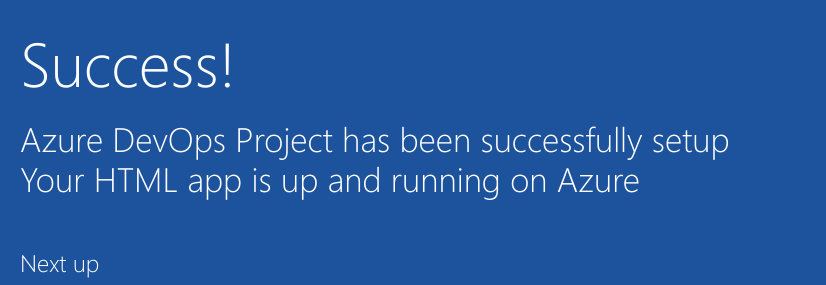
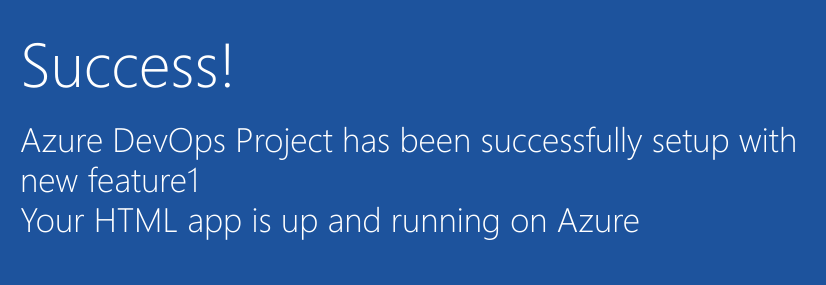
Before and after one commit to madhugandhakale/GitCaseStudy, a plain HTML site: page index.html in a window 1280 px wide. Shown: the part 352-637 px from the top of the page, 205-1031 px from the left. Drawn offline with Linux system fonts and the light colour scheme.

Commit message:
feature1 added

```diff
--- a/index.html
+++ b/index.html
@@ -19,7 +19,7 @@
         </div>
             <div class="content-body">
                 <div class="success-text">Success!</div>
-                <div class="description line-1"> Azure DevOps Project has been successfully setup</div>
+                <div class="description line-1"> Azure DevOps Project has been successfully setup with new feature1 </div>
                 <div class="description line-2"> Your HTML app is up and running on Azure</div>
                 <div class="next-steps-container">
                     <div class="next-steps-header">Next up</div>
```
